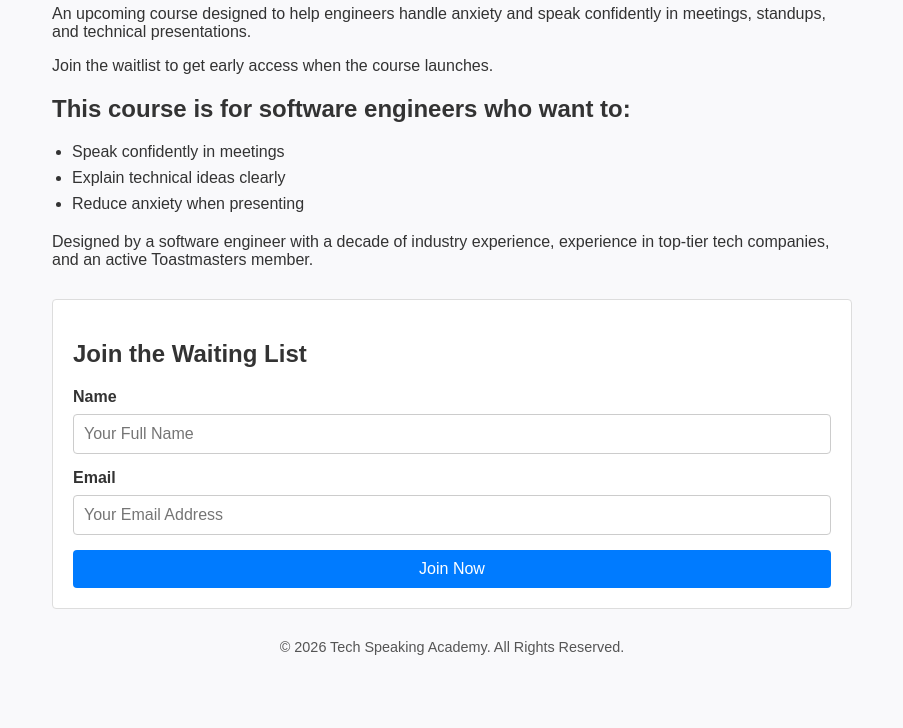
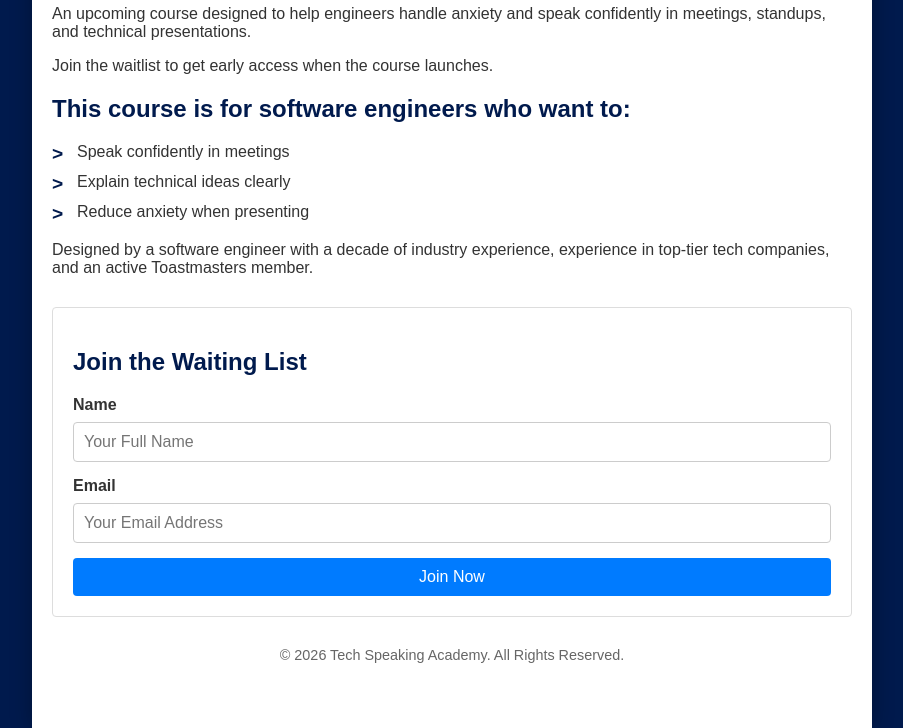
Before and after one commit to adam-stafford1/public-speaking-waitlist, a plain HTML site: page index.html in a window 1280 px wide. Shown: the part 112-840 px from the top of the page, without its empty margins (188-1091 px from the left). Before the commit the page ends 801 px from the top, so only its background shows below. Drawn offline with Linux system fonts and the light colour scheme.

Commit message:
Update styling with dark navy background and custom bullet points

```diff
--- a/index.html
+++ b/index.html
@@ -10,7 +10,7 @@
             font-family: Arial, sans-serif;
             margin: 0;
             padding: 0;
-            background-color: #f9f9fb;
+            background-color: #001a4d;
             color: #333;
         }
 
@@ -18,6 +18,9 @@
             max-width: 800px;
             margin: 0 auto;
             padding: 20px;
+            background-color: #ffffff;
+            min-height: 100vh;
+            box-shadow: 0 0 20px rgba(0, 0, 0, 0.3);
         }
 
         .header {
@@ -29,20 +32,38 @@
         .header h1 {
             font-size: 2em;
             margin: 0;
+            color: #001a4d;
         }
 
         .content {
             text-align: left;
             margin-bottom: 30px;
+            color: #333;
+        }
+
+        .content h2 {
+            color: #001a4d;
         }
 
         ul {
-            padding-left: 20px;
+            padding-left: 0;
             margin: 20px 0;
+            list-style: none;
         }
 
         ul li {
-            margin-bottom: 8px;
+            margin-bottom: 12px;
+            padding-left: 25px;
+            position: relative;
+        }
+
+        ul li:before {
+            content: ">";
+            position: absolute;
+            left: 0;
+            color: #001a4d;
+            font-weight: bold;
+            font-size: 1.2em;
         }
 
         .form-container {
@@ -50,12 +71,18 @@
             border: 1px solid #ddd;
             border-radius: 4px;
             background-color: #fff;
+            margin-top: 30px;
+        }
+
+        .form-container h2 {
+            color: #001a4d;
         }
 
         label {
             display: block;
             margin-bottom: 8px;
             font-weight: bold;
+            color: #333;
         }
 
         input {
@@ -91,7 +118,7 @@
         .footer {
             text-align: center;
             margin-top: 30px;
-            color: #555;
+            color: #666;
             font-size: 0.9em;
         }
 
```
